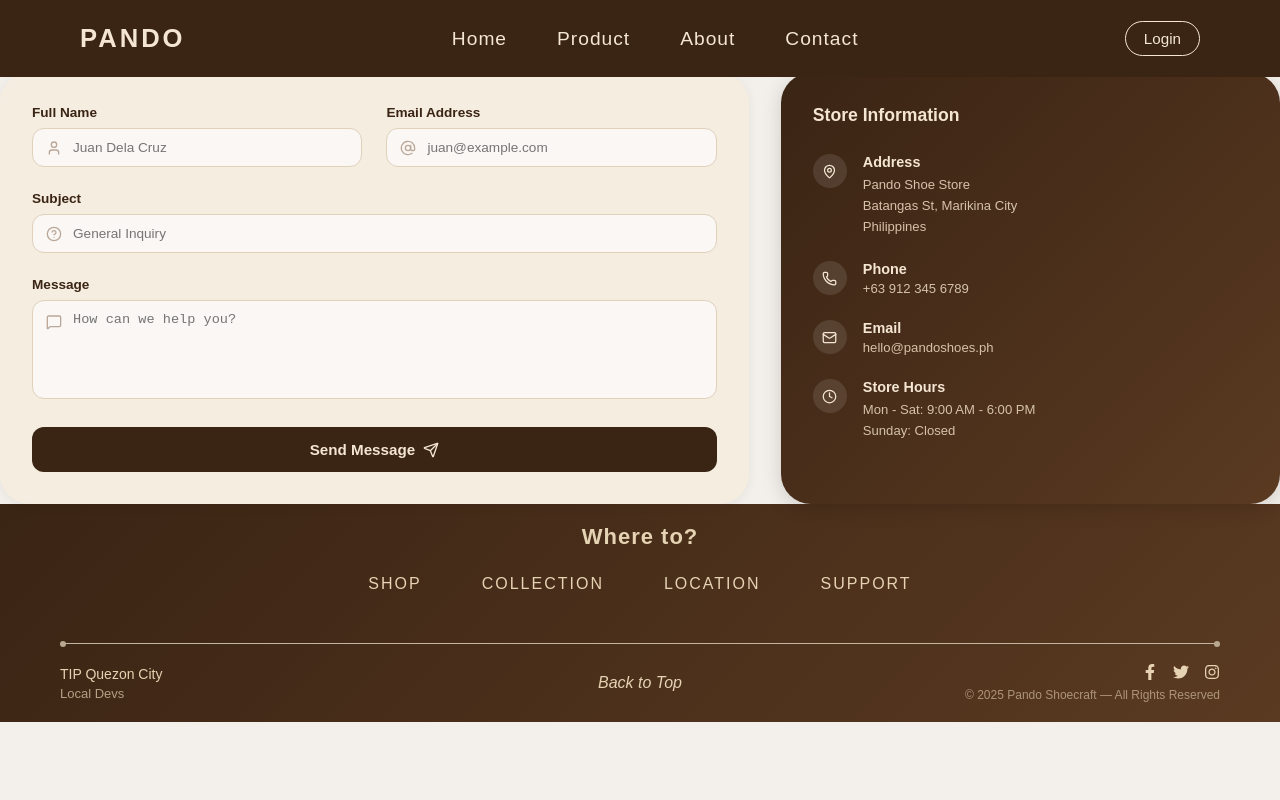
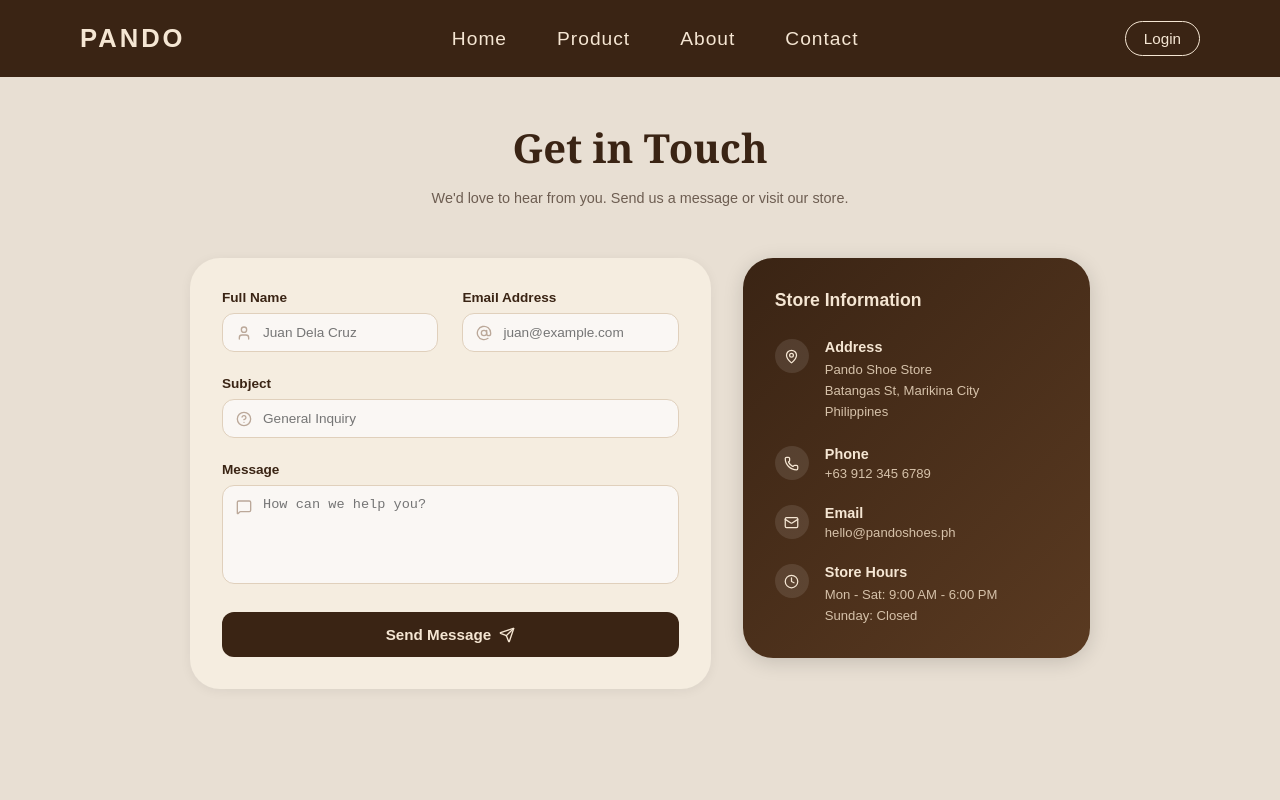
Before and after one commit to 4xven/Pando, a Next.js app: page /contact in a window 1280 px wide. Shown: the top 800 px of the page. Built offline with nearby package versions, Linux system fonts and the light colour scheme.

Commit message:
change the color and contact

```diff
--- a/app/components/contact.tsx
+++ b/app/components/contact.tsx
@@ -19,19 +19,33 @@ export default function ContactPage() {
   };
 
   return (
-    <div className="min-h-screen bg-[#e8d8c0] flex items-center justify-content-center px-4 py-16">
-
-      <div className="w-full max-w-5xl mx-auto">
+    <div
+      style={{
+        minHeight: "100vh",
+        background: "#E8DFD3",
+        paddingTop: "120px",
+        paddingBottom: "80px",
+        paddingLeft: "24px",
+        paddingRight: "24px",
+      }}
+    >
+      <div style={{ width: "100%", maxWidth: "900px", margin: "0 auto" }}>
 
         {/* TITLE */}
-        <div className="text-center mb-12">
-          <h1 className="text-4xl font-bold text-[#3a2414] mb-3">
+        <div style={{ textAlign: "center", marginBottom: "48px" }}>
+          <h1
+            style={{
+              fontSize: "2.5rem",
+              fontWeight: "700",
+              color: "#3a2414",
+              marginBottom: "12px",
+              fontFamily: "Georgia, serif",
+            }}
+          >
             Get in Touch
           </h1>
-          <p className="text-[#6d5d51] text-sm">
-            We&apos;d love to hear from you. Send us a message or{" "}
-            <br className="hidden md:block" />
-            visit our store.
+          <p style={{ color: "#6d5d51", fontSize: "0.9rem", lineHeight: 1.6 }}>
+            We&apos;d love to hear from you. Send us a message or visit our store.
           </p>
         </div>
 
@@ -41,6 +55,7 @@ export default function ContactPage() {
             display: "grid",
             gridTemplateColumns: "3fr 2fr",
             gap: "2rem",
+            alignItems: "start",
           }}
         >
           {/* FORM */}
@@ -102,6 +117,7 @@ export default function ContactPage() {
                         fontSize: "0.85rem",
                         outline: "none",
                         color: "#3a2414",
+                        boxSizing: "border-box",
                       }}
                     />
                   </div>
@@ -146,6 +162,7 @@ export default function ContactPage() {
                         fontSize: "0.85rem",
                         outline: "none",
                         color: "#3a2414",
+                        boxSizing: "border-box",
                       }}
                     />
                   </div>
@@ -191,6 +208,7 @@ export default function ContactPage() {
                       fontSize: "0.85rem",
                       outline: "none",
                       color: "#3a2414",
+                      boxSizing: "border-box",
                     }}
                   />
                 </div>
@@ -235,6 +253,7 @@ export default function ContactPage() {
                       outline: "none",
                       resize: "none",
                       color: "#3a2414",
+                      boxSizing: "border-box",
                     }}
                   />
                 </div>
@@ -260,12 +279,10 @@ export default function ContactPage() {
                   transition: "background 0.2s",
                 }}
                 onMouseEnter={(e) =>
-                  ((e.currentTarget as HTMLButtonElement).style.backgroundColor =
-                    "#2a1a0f")
+                  ((e.currentTarget as HTMLButtonElement).style.backgroundColor = "#2a1a0f")
                 }
                 onMouseLeave={(e) =>
-                  ((e.currentTarget as HTMLButtonElement).style.backgroundColor =
-                    "#3a2414")
+                  ((e.currentTarget as HTMLButtonElement).style.backgroundColor = "#3a2414")
                 }
               >
                 Send Message
```
Also changed, not shown: app/components/about.tsx (+73 -6 lines).
